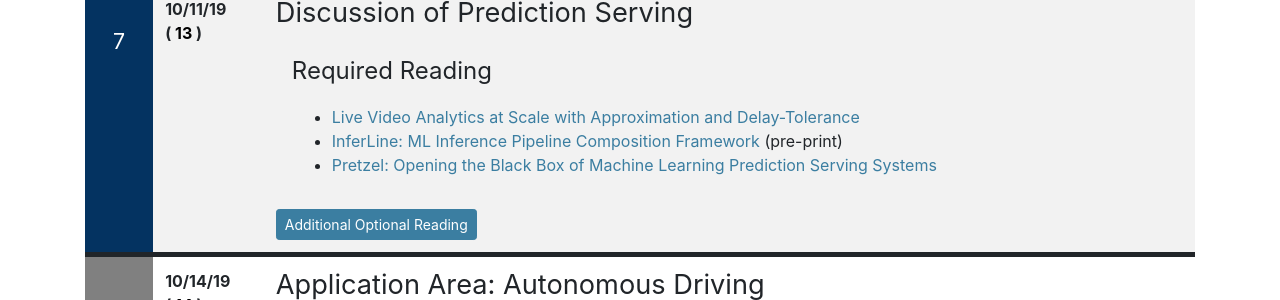
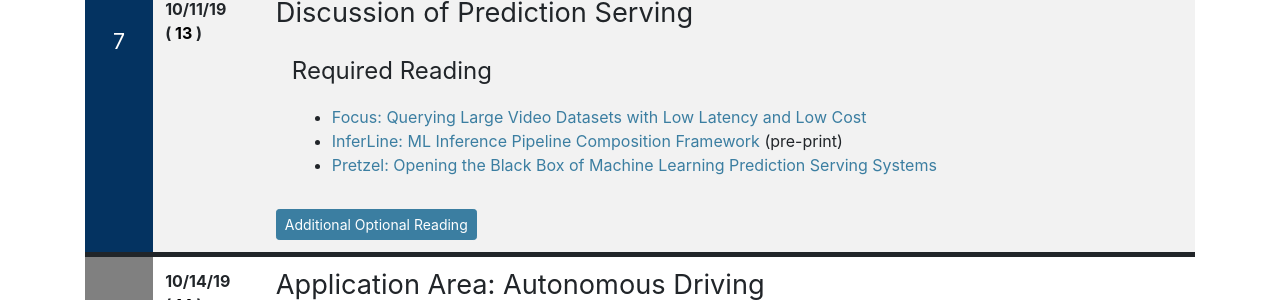
Before and after one commit to ucbrise/cs294-ai-sys-fa19, a Jekyll site: the page built from index.md, in a window 1280 px wide and 900 px high, scrolled down 4286 px. Shown: the part 153-453 px from the top of the window. Built offline with Jekyll 4.4.1, drawn with Linux system fonts in a browser that asks for light colours; nearby versions of some CDN libraries; our own code applies the rules of GitHub Pages for plain Markdown files.

Commit message:
changing reading

```diff
--- a/index.md
+++ b/index.md
@@ -415,7 +415,7 @@
 <div class="required_reading" markdown="1">
 
 
-* [Live Video Analytics at Scale with Approximation and Delay-Tolerance](https://www.usenix.org/system/files/conference/nsdi17/nsdi17-zhang.pdf)
+* [Focus: Querying Large Video Datasets with Low Latency and Low Cost](https://www.usenix.org/system/files/osdi18-hsieh.pdf)
 * [InferLine: ML Inference Pipeline Composition Framework](assets/preprint/inferline_draft.pdf) (pre-print)
 * [Pretzel: Opening the Black Box of Machine Learning Prediction Serving Systems](https://www.usenix.org/system/files/osdi18-lee.pdf)
 
@@ -426,7 +426,7 @@
 The [Prediction-Serving Systems: What happens when we wish to actually deploy a machine learning model to production?](https://queue.acm.org/detail.cfm?id=3210557) ACM Queue article provides a nice overview.
 
 #### Systems Reading:
-
+* [Live Video Analytics at Scale with Approximation and Delay-Tolerance](https://www.usenix.org/system/files/conference/nsdi17/nsdi17-zhang.pdf)
 * [LASER: A Scalable Response Prediction Platform For Online Advertising](https://dorx.me/papers/p173-agarwal.pdf)
 * [TensorFlow-Serving: Flexible, High-Performance ML Serving](https://arxiv.org/abs/1712.06139)
 * [Clipper: A Low-Latency Online Prediction Serving System](https://www.usenix.org/system/files/conference/nsdi17/nsdi17-crankshaw.pdf)
```
